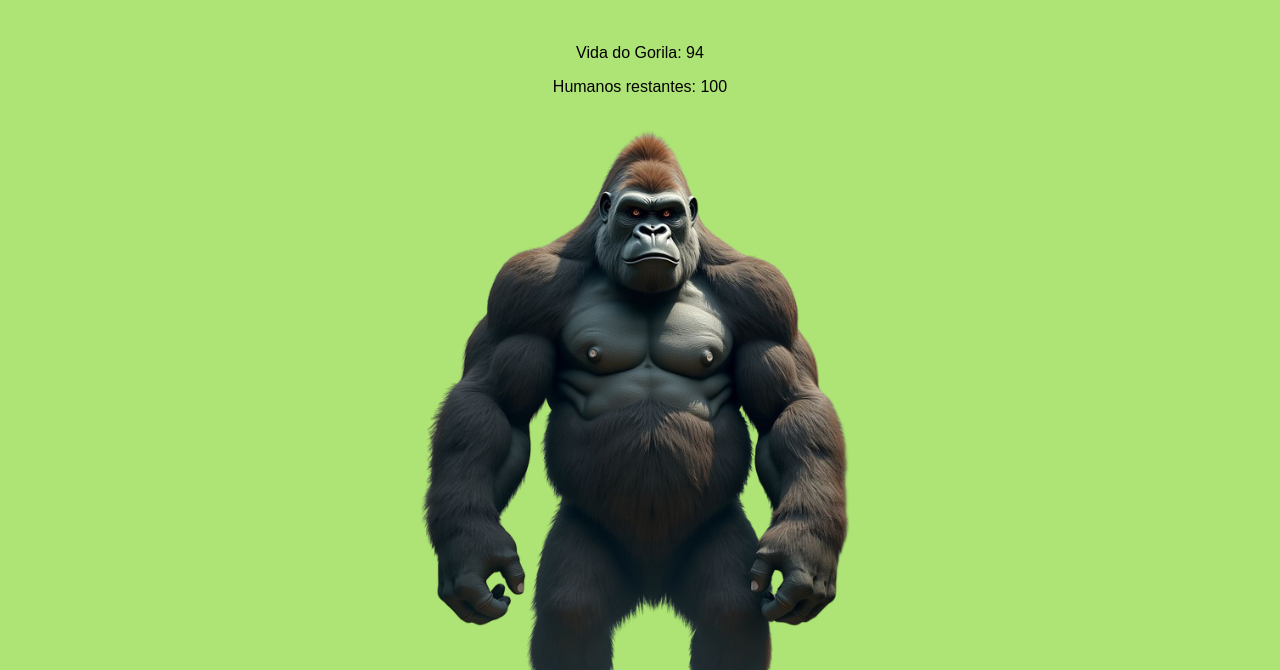
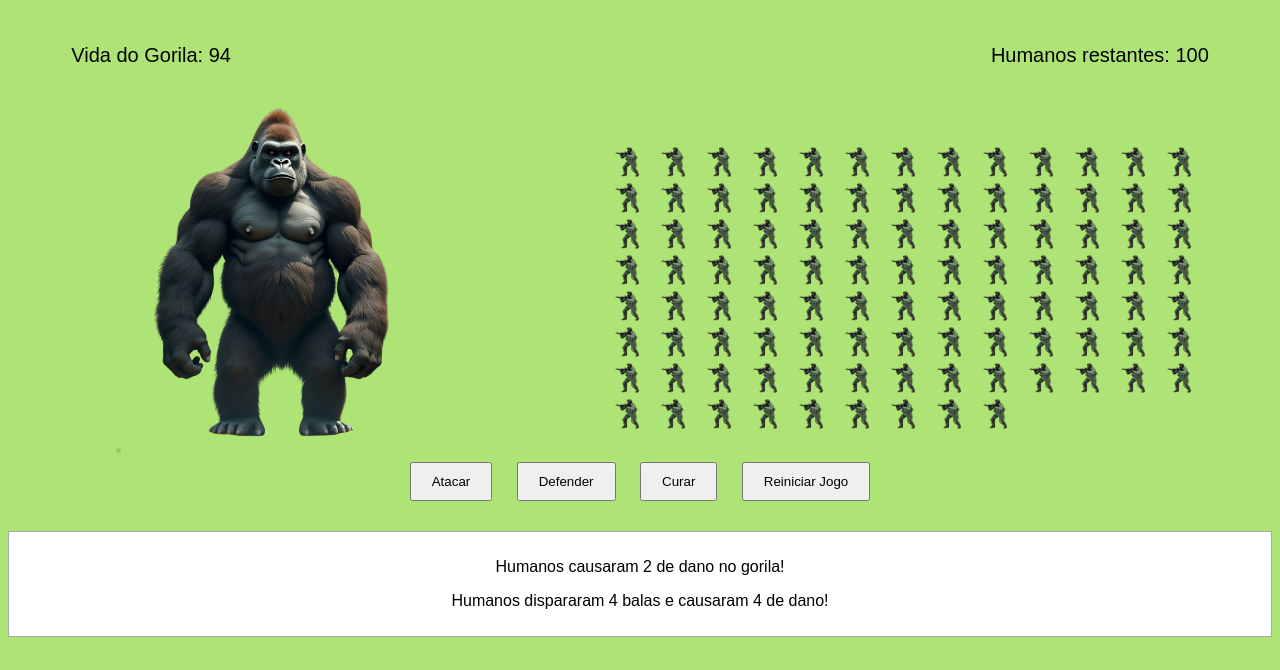
Before and after one commit to Cleidy-star/gorilla-bass, a plain HTML site: page index.html in a window 1280 px wide. Shown: the part 130-800 px from the top of the page. Drawn offline with Linux system fonts and the light colour scheme.

Commit message:
ultimas atualizações de css

```diff
--- a/css/style.css
+++ b/css/style.css
@@ -7,3 +7,73 @@ body {
 h1{
   font-size: 70px;
 }
+
+nav{
+  display: flex;
+  justify-content: space-between;
+  align-items: center;
+  width: 90%;
+  margin: 0 auto;
+  max-width: 1200px;
+}
+
+.gorila,
+.humano {
+  margin: 0;
+  font-size: 20px;
+}
+
+.batalha {
+  display: flex;
+  justify-content: space-around;
+  margin-top: 30px;
+  align-items: flex-start;
+
+}
+.bala {
+  width: 5px;
+  height: 5px;
+  background-color: black;
+  border-radius: 50%;
+  position:absolute;
+  transition: transform 1s linear, opacity 1s ease;
+  opacity: 1;
+  z-index: 999;
+}
+
+#gorila {
+  width: 400px;
+  height: auto;
+}
+
+#humanos {
+  display: flex;
+  flex-wrap: wrap;
+  gap: 6px;
+  width: 600px;
+  justify-content: start;
+  margin-top: 50px;
+}
+
+#humanos img {
+  width: 40px;
+  height: 30px;
+}
+
+#humanos img.morto {
+  opacity: 0.4;
+}
+
+button {
+  margin: 10px;
+  padding: 10px 20px;
+}
+
+.log {
+  margin-top: 20px;
+  max-height: 200px;
+  overflow-y: auto;
+  border: 1px solid #aaa;
+  padding: 10px;
+  background: #fff;
+}
--- a/js/script.js
+++ b/js/script.js
@@ -25,6 +25,11 @@ function atacar() {
   let alvos = 5;
   let ataques = 0;
   for (let i = 0; i < humanos.length && ataques < alvos; i++) {
+    if (humanos[i]) {
+      humanos[i] = false;
+      ataques++;
+      log(`Gorila atacou o humano #${i + 1}`);
+    }
   }
   humanosRestantes -= ataques;
   atualizarStatus();
@@ -122,6 +127,7 @@ function atirarBala() {
   setTimeout(() => {
     bala.style.transform = "translateX(-1010px)";
   }, 50);
+
   setTimeout(() => {
     bala.style.opacity = "0";
   }, 1200);
```
Also changed, not shown: index.html (+1 -0 lines).
